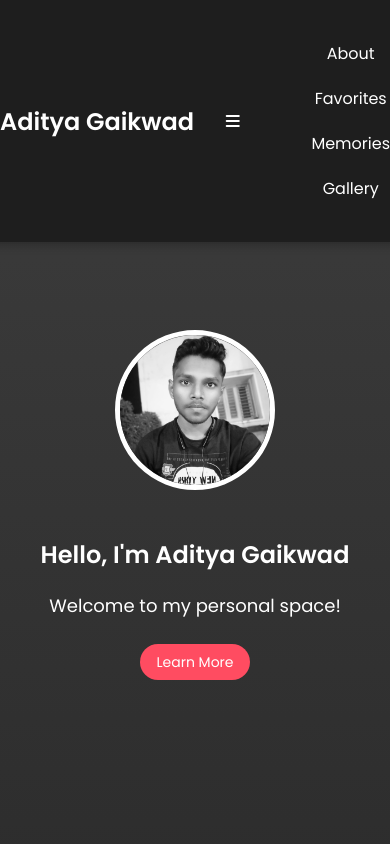
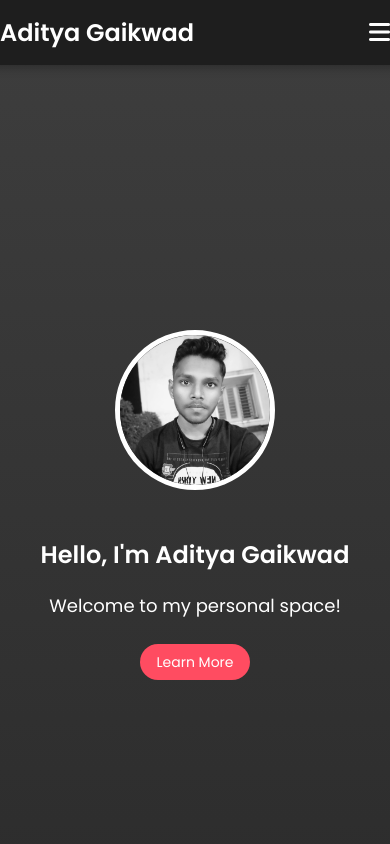
Before and after one commit to adityagaikwad90/about-me, a plain HTML site: page index.html in a window 390 px wide. Shown: the top 844 px of the page. Drawn offline with nearby package versions, Linux system fonts and the light colour scheme.

Commit message:
Update aditya.css

```diff
--- a/aditya.css
+++ b/aditya.css
@@ -29,6 +29,8 @@ nav {
 .nav-links {
   list-style: none;
   display: flex;
+  margin: 0;
+  padding: 0;
 }
 
 .nav-links li {
@@ -47,6 +49,37 @@ nav {
   color: #ffcb77;
 }
 
+.menu-toggle {
+  display: none;
+  font-size: 24px;
+  cursor: pointer;
+}
+
+@media (max-width: 768px) {
+  .menu-toggle {
+    display: block;
+  }
+
+  .nav-links {
+    flex-direction: column;
+    position: absolute;
+    top: 60px;
+    right: -100%;
+    width: 200px;
+    background: #1e1e1e;
+    text-align: right;
+    transition: right 0.3s ease;
+  }
+
+  .nav-links li {
+    margin: 10px 20px;
+  }
+
+  .nav-links.open {
+    right: 0;
+  }
+}
+
 /* Header Section */
 header {
   height: 100vh;
@@ -57,7 +90,7 @@ header {
   flex-direction: column;
   text-align: center;
   color: white;
-  padding-top: 80px; /* Space for the fixed header */
+  padding-top: 80px;
 }
 
 .header-content {
@@ -161,15 +194,6 @@ footer {
 
 /* Responsive Styles */
 @media (max-width: 768px) {
-  .nav-links {
-    flex-direction: column;
-    align-items: center;
-  }
-
-  .nav-links li {
-    margin: 10px 0;
-  }
-
   header h1 {
     font-size: 32px;
   }
```
